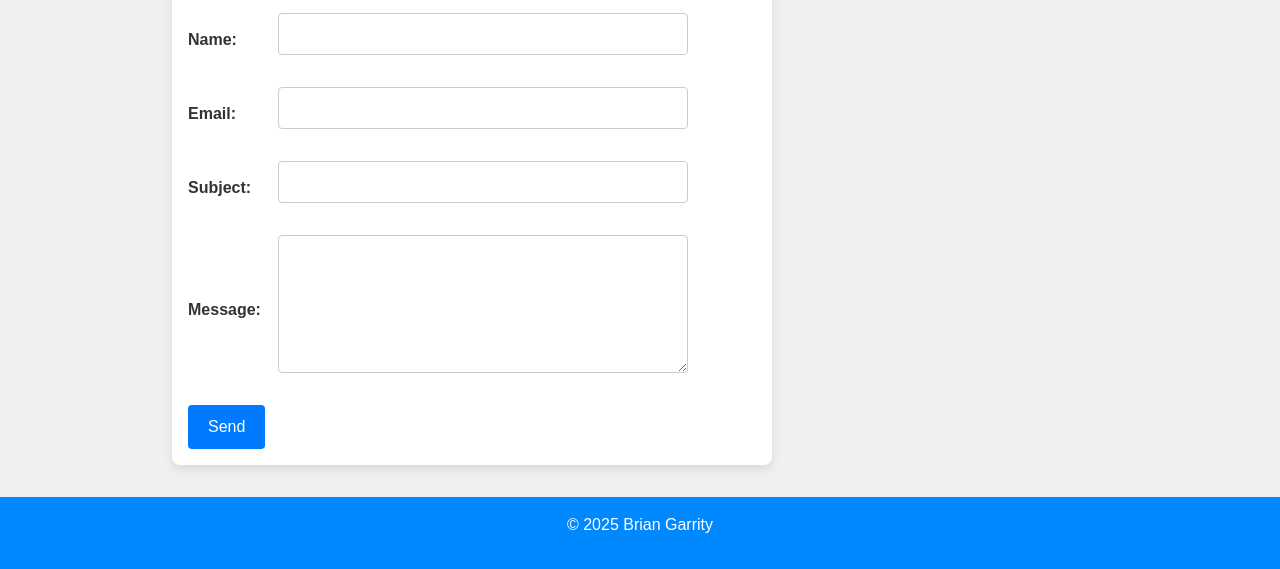
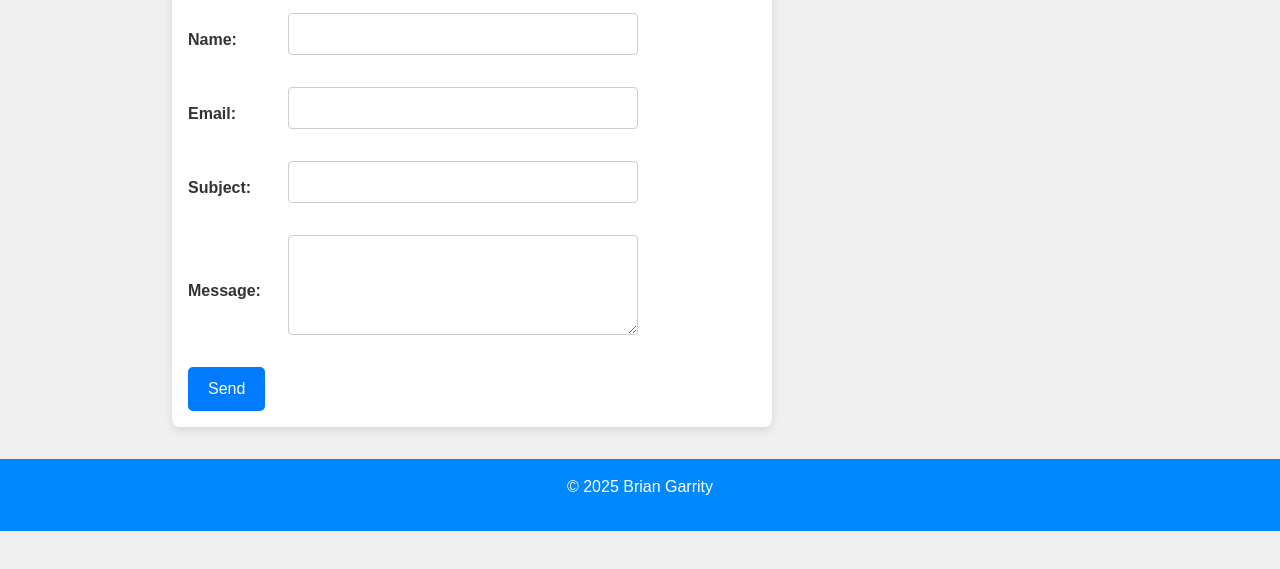
Before and after one commit to garrib10/portfolio-website, a plain HTML site: page index.html in a window 1280 px wide. Shown: the part 1490-2059 px from the top of the page. After the commit the page ends 2021 px from the top, so only its background shows below. Drawn offline with nearby package versions, Linux system fonts and the light colour scheme.

Commit message:
updated contact form spacing and form row length

```diff
--- a/index.html
+++ b/index.html
@@ -213,17 +213,35 @@
 
             <div class="form-row">
               <label for="name">Name:</label>
-              <input type="text" id="name" name="name" required />
+              <input
+                type="text"
+                id="name"
+                name="name"
+                autocomplete="name"
+                required
+              />
             </div>
 
             <div class="form-row">
               <label for="email">Email:</label>
-              <input type="email" id="email" name="_replyto" required />
+              <input
+                type="email"
+                id="email"
+                name="email"
+                autocomplete="email"
+                required
+              />
             </div>
 
             <div class="form-row">
               <label for="subject">Subject:</label>
-              <input type="text" id="subject" name="subject" required />
+              <input
+                type="text"
+                id="subject"
+                name="subject"
+                autocomplete="off"
+                required
+              />
             </div>
 
             <div class="form-row">
@@ -231,6 +249,7 @@
               <textarea
                 id="message"
                 name="message"
+                autocomplete="off"
                 rows="5"
                 required
               ></textarea>
--- a/styles.css
+++ b/styles.css
@@ -184,8 +184,8 @@ footer {
 }
 
 .contact-form {
-  width: 90%;
-  max-width: 500px;
+  width: 80%;
+  max-width: 450px;
 }
 
 .contact-form label {
@@ -209,7 +209,7 @@ footer {
   border: none;
   color: white;
   font-size: 1rem;
-  border-radius: 4px;
+  border-radius: 5px;
   cursor: pointer;
 }
 
@@ -244,13 +244,12 @@ footer {
 .form-row {
   display: flex;
   align-items: center;
+  gap: 10px;
   margin-bottom: 1rem;
-  max-width: 600px;
 }
 
 .form-row label {
-  width: 80px;
-  margin-right: 10px;
+  width: 90px;
   font-weight: bold;
 }
 
@@ -261,6 +260,12 @@ footer {
   font-size: 1rem;
   border: 1px solid #ccc;
   border-radius: 4px;
+  max-width: 100%;
+}
+
+.form-row textarea {
+  resize: vertical;
+  height: 100px;
 }
 
 form > div:not(.form-row) {
@@ -268,7 +273,22 @@ form > div:not(.form-row) {
 }
 
 /* Responsive Media Queries */
+/* Small device (mobile) form row fix */
+@media (max-width: 600px) {
+  .form-row {
+    flex-direction: column;
+    align-items: flex-start;
+  }
 
+  .form-row label {
+    width: auto;
+    margin-bottom: 0.25rem;
+  }
+
+  .contact-form button {
+    width: 100%;
+  }
+}
 /* Small devices (phones, less than 600px) */
 @media (max-width: 599px) {
   .hero h1 {
```
